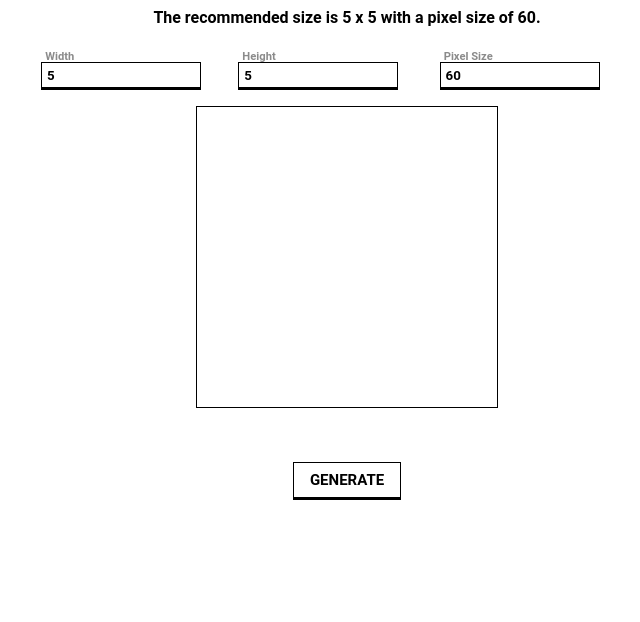
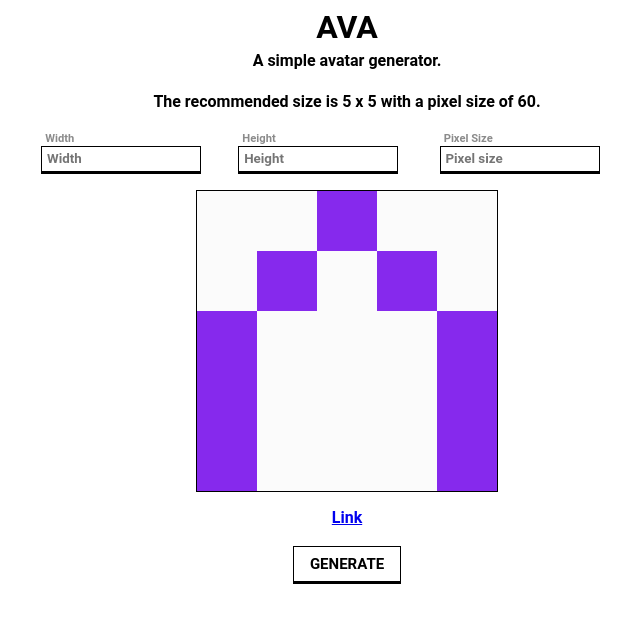
Before and after one commit to RuyiLi/ava, a plain HTML site: page index.html in a window 1280 px wide. Shown: the whole page, without its empty margins (293-933 px from the left). Drawn offline with Linux system fonts and the light colour scheme.

Commit message:
Update index.html

```diff
--- a/index.html
+++ b/index.html
@@ -1,4 +1,4 @@
-<title>Avatar Generator</title>
+<title>AVA - A simple avatar generator</title>
 
 <style>
 	*{
@@ -59,22 +59,29 @@
 		color: #8b8b8b;
 		font-size: .7rem;
 		position: relative;
-		top: -1.2rem;
+		top: -1.3rem;
 		left: -160px;
 	}
+
+	h1{
+		margin-bottom: -1rem;
+	}
 </style>
+
+<h1>AVA</h1>
+<h4>A simple avatar generator.</h4>
 
 <p>The recommended size is 5 x 5 with a pixel size of 60.</p>
 
 <br>
-<input id="width" value="5" placeholder="Width">
+<input id="width" placeholder="Width">
 <span>Width</span>
-<input id="height" value="5" placeholder="Height">
+<input id="height" placeholder="Height">
 <span>Height</span>
-<input id="pixel" value="60" placeholder="Pixel size">
+<input id="pixel" placeholder="Pixel size">
 <span>Pixel Size</span>
 <br>
-<canvas width="360px" height="360px" id="canvas"></canvas>
+<canvas width="360px" height="360px" id="avatar"></canvas>
 <br>
 <a id="link"></a>
 <br>
@@ -82,15 +89,10 @@
 <button onclick="generate()">GENERATE</button>
 
 <script>
-const c = document.getElementById("canvas")
-const canvas = c.getContext("2d");
-const link = document.getElementById("link");
 
-const height = parseInt(document.getElementById("width").value);
-const width = parseInt(document.getElementById("height").value);
-const pixelSize = parseInt(document.getElementById("pixel").value);
-c.height = height * pixelSize;
-c.width = width * pixelSize;
+let getParam = function(name) {
+	return decodeURIComponent((new RegExp('[?|&]' + name + '=' + '([^&;]+?)(&|#|;|$)').exec(location.search) || [null, ''])[1].replace(/\+/g, '%20')) || null;
+}
 
 let getRandomColor = function() {
     const chars = '0123456789ABCDEF';
@@ -101,10 +103,21 @@ let getRandomColor = function() {
     return color;
 }
 
+const c = document.getElementById("avatar")
+const canvas = c.getContext("2d");
+const link = document.getElementById("link");
+
+let height = getParam("height") ? parseInt(getParam("height")) : 5;
+let width = getParam("width") ? parseInt(getParam("width")) : 5;
+let pixelSize = getParam("pixelSize") ? parseInt(getParam("pixelSize")) : 60;
+c.height = height * pixelSize;
+c.width = width * pixelSize;
+
+
 let generate = function(){
-	const height = parseInt(document.getElementById("width").value);
-	const width = parseInt(document.getElementById("height").value);
-	const pixelSize = parseInt(document.getElementById("pixel").value);
+	height = parseInt(document.getElementById("width").value) ? parseInt(document.getElementById("width").value) : height;
+	width = parseInt(document.getElementById("height").value) ? parseInt(document.getElementById("height").value): width;
+	pixelSize = parseInt(document.getElementById("pixel").value) ? parseInt(document.getElementById("pixel").value) : pixelSize;
 
 	c.height = height * pixelSize;
 	c.width = width * pixelSize;
@@ -118,7 +131,6 @@ let generate = function(){
 	for(let i = 0; i < height; i++){
 		const rand = Math.floor(Math.random() * width);
 		const mirror = width - 1 - rand;
-		console.log(rand + " | " + mirror)
 		for(let j = 0; j < width; j++){
 			if(j === rand || j === mirror)
 				canvas.fillStyle = randomColor;
@@ -132,4 +144,5 @@ let generate = function(){
 	link.href = c.toDataURL();
 }
 
+generate();
 </script>
```
